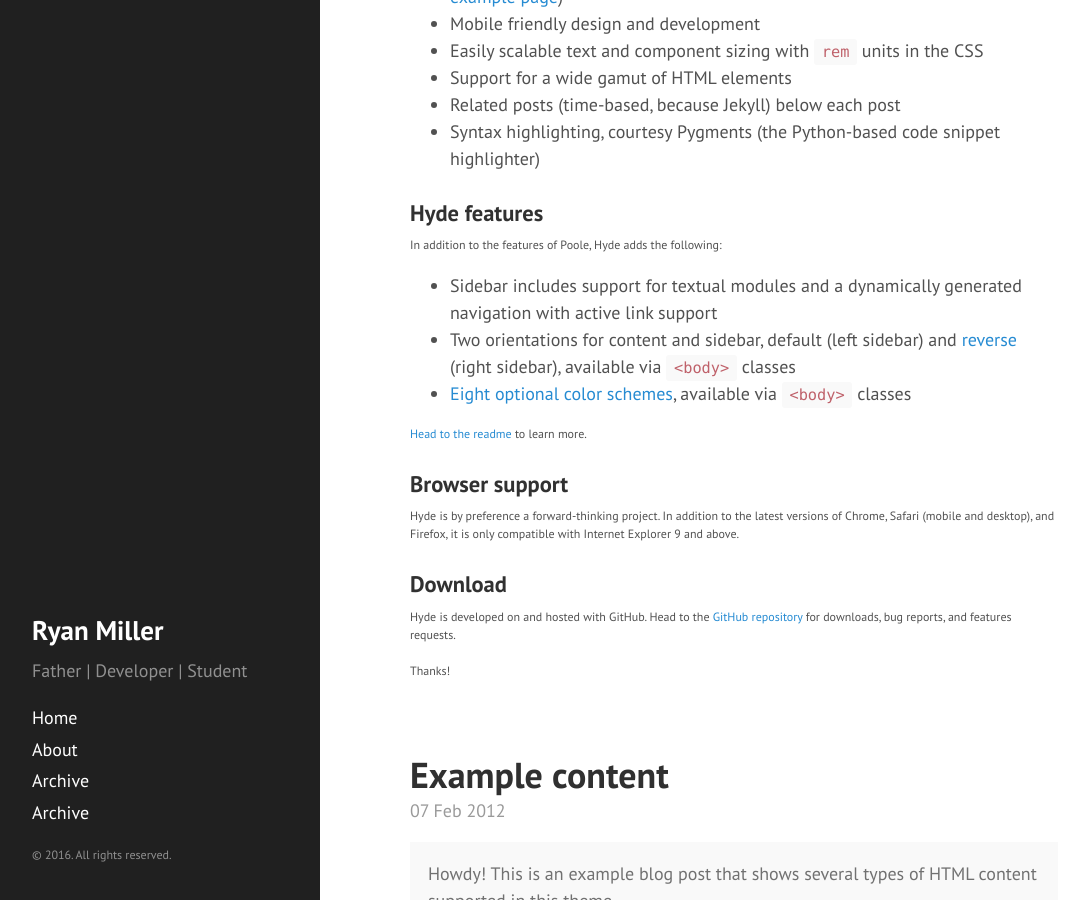
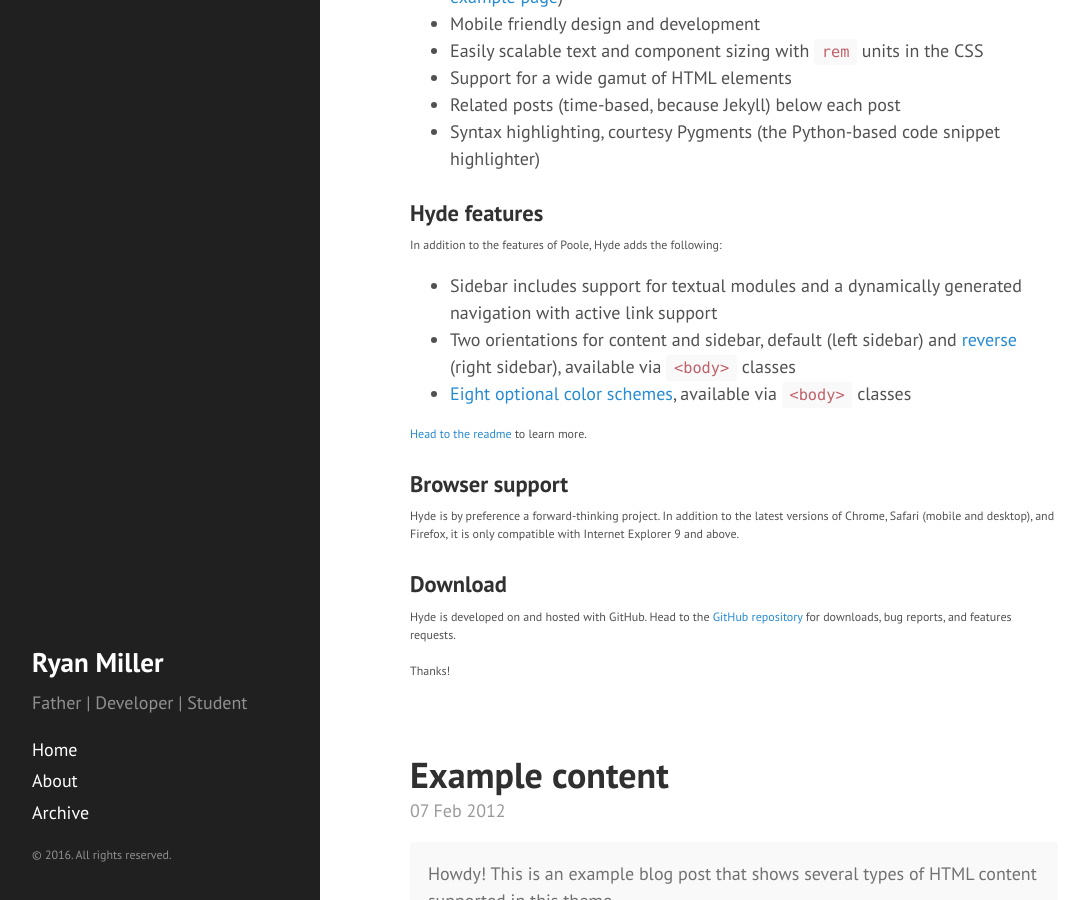
Before and after one commit to ryanmiller810/ryanmiller810.github.io, a Jekyll site: the page built from index.html, in a window 1280 px wide and 900 px high, scrolled down 360 px. Shown: the whole window, without its empty margins (4-1089 px from the left). Built offline with Jekyll 4.4.1, drawn with Linux system fonts in a browser that asks for light colours; Markdown is read by kramdown in place of the engine named in the settings; the list of posts is cut into pages by our own code.

Commit message:
Removing duplicated archive link

```diff
--- a/_includes/sidebar.html
+++ b/_includes/sidebar.html
@@ -26,8 +26,8 @@
         {% endif %}
       {% endfor %}
 
-      <!-- TODO(Ryan) - Correct the links for About & Archive -->
-      <a class="sidebar-nav-item" href="{{ site.github.repo }}/archive/v{{ site.version }}.zip">Archive</a>
+      <!-- Commented out links below... These are populated in the _config.yml file -->
+      <!-- <a class="sidebar-nav-item" href="{{ site.github.repo }}/archive/v{{ site.version }}.zip">Archive</a> -->
       <!--<a class="sidebar-nav-item" href="{{ site.github.repo }}">GitHub project</a>-->
     </nav>
 
```
